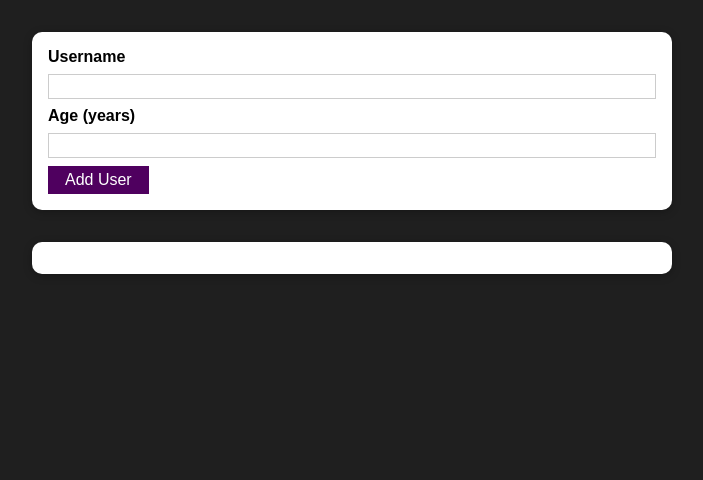
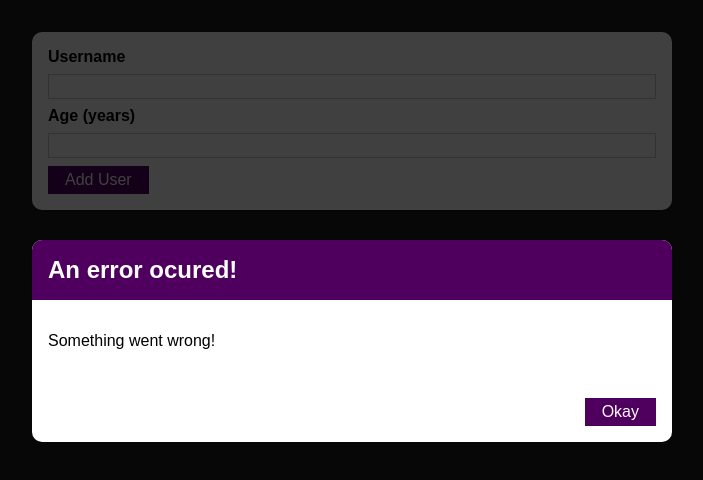
Before and after one commit to bilenkomike/react-users-app, a React (Create React App) app: page / in a window 1280 px wide. Shown: the top 480 px of the page, without its empty margins (288-991 px from the left). Built offline with nearby package versions, Linux system fonts and the light colour scheme.

Commit message:
adding modal component

```diff
--- /dev/null
+++ b/src/components/UI/ErrorModal.js
@@ -0,0 +1,26 @@
+import React from 'react';
+import classes from './ErrorModal.module.css';
+
+import Card from './Card';
+import Button from './Button';
+
+
+const ErrorModal = props => {
+    return (
+        <div>
+            <div className={classes.backdrop} />
+    <Card className={classes.modal}>
+        <header className={classes.header}>
+            <h2>{props.title}</h2>
+        </header>
+        <div className={classes.content}>
+            <p>{props.message}</p>
+        </div>
+        <footer className={classes.actions}>
+            <Button>Okay</Button>
+        </footer>
+    </Card>
+    </div>);
+};
+
+export default ErrorModal;
--- /dev/null
+++ b/src/components/UI/ErrorModal.module.css
@@ -0,0 +1,45 @@
+.backdrop {
+    position: fixed;
+    top: 0;
+    left: 0;
+    width: 100%;
+    height: 100vh;
+    z-index: 10;
+    background: rgba(0, 0, 0, 0.75);
+  }
+
+  .modal {
+    position: fixed;
+    top: 30vh;
+    left: 10%;
+    width: 80%;
+    z-index: 100;
+    overflow: hidden;
+  }
+
+  .header {
+    background: #4f005f;
+    padding: 1rem;
+  }
+
+  .header h2 {
+    margin: 0;
+    color: white;
+  }
+
+  .content {
+    padding: 1rem;
+  }
+
+  .actions {
+    padding: 1rem;
+    display: flex;
+    justify-content: flex-end;
+  }
+
+  @media (min-width: 768px) {
+    .modal {
+      left: calc(50% - 20rem);
+      width: 40rem;
+    }
+  }
--- a/src/components/Users/AddUser.js
+++ b/src/components/Users/AddUser.js
@@ -2,6 +2,7 @@
 import Card from '../UI/Card';
 import classes from './AddUser.module.css';
 import Button from '../UI/Button';
+import ErrorModal from '../UI/ErrorModal';
 
 const AddUser = props => {
     const [userName, setUserName] = useState('');
@@ -29,7 +30,9 @@
         setAge(e.target.value);
     };
 
-    return (<Card className={classes.input}>
+    return (<>
+        <ErrorModal title='An error ocured!' message='Something went wrong!' />
+    <Card className={classes.input}>
         <form onSubmit={handleUserAdd}>
             <label htmlFor='username'>Username</label>
             <input value={userName} onChange={handleUserNameChange} id="username" type="text" />
@@ -38,7 +41,8 @@
             <Button  type="submit">Add User</Button>
 
         </form>
-    </Card>);
+    </Card>
+    </>);
 };
 
 
```
